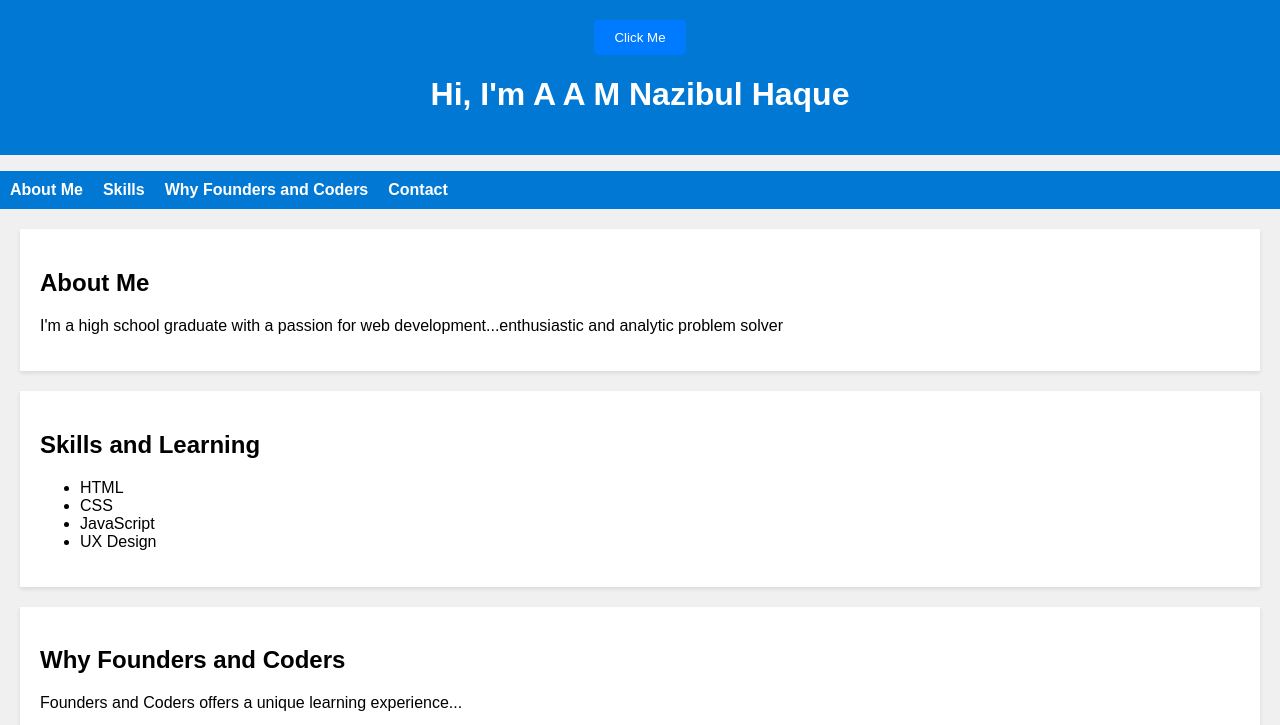
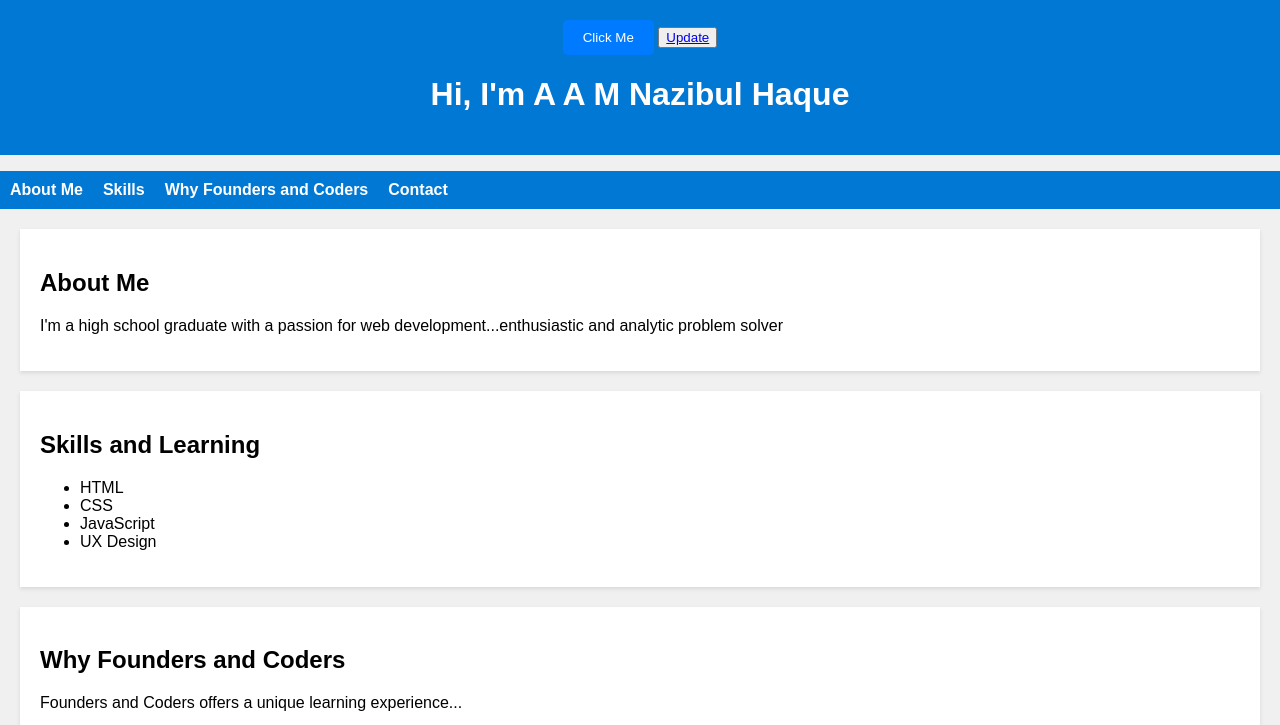
Before and after one commit to coder1p/coder1p.github.io, a plain HTML site: page index.html in a window 1280 px wide. Shown: the top 725 px of the page. Drawn offline with Linux system fonts and the light colour scheme.

Commit message:
Update index.html

```diff
--- a/index.html
+++ b/index.html
@@ -11,6 +11,7 @@
     <button id="changeColorButton" style="background-color: #007BFF; color: white; padding: 10px 20px; border: none; border-radius: 5px; cursor: pointer;">
     Click Me
     </button>
+    <button><a href="https://coder1p.github.io/portfolio/">Update</a></button>
         <h1>Hi, I'm A A M Nazibul Haque</h1>
     </header>
 
```
